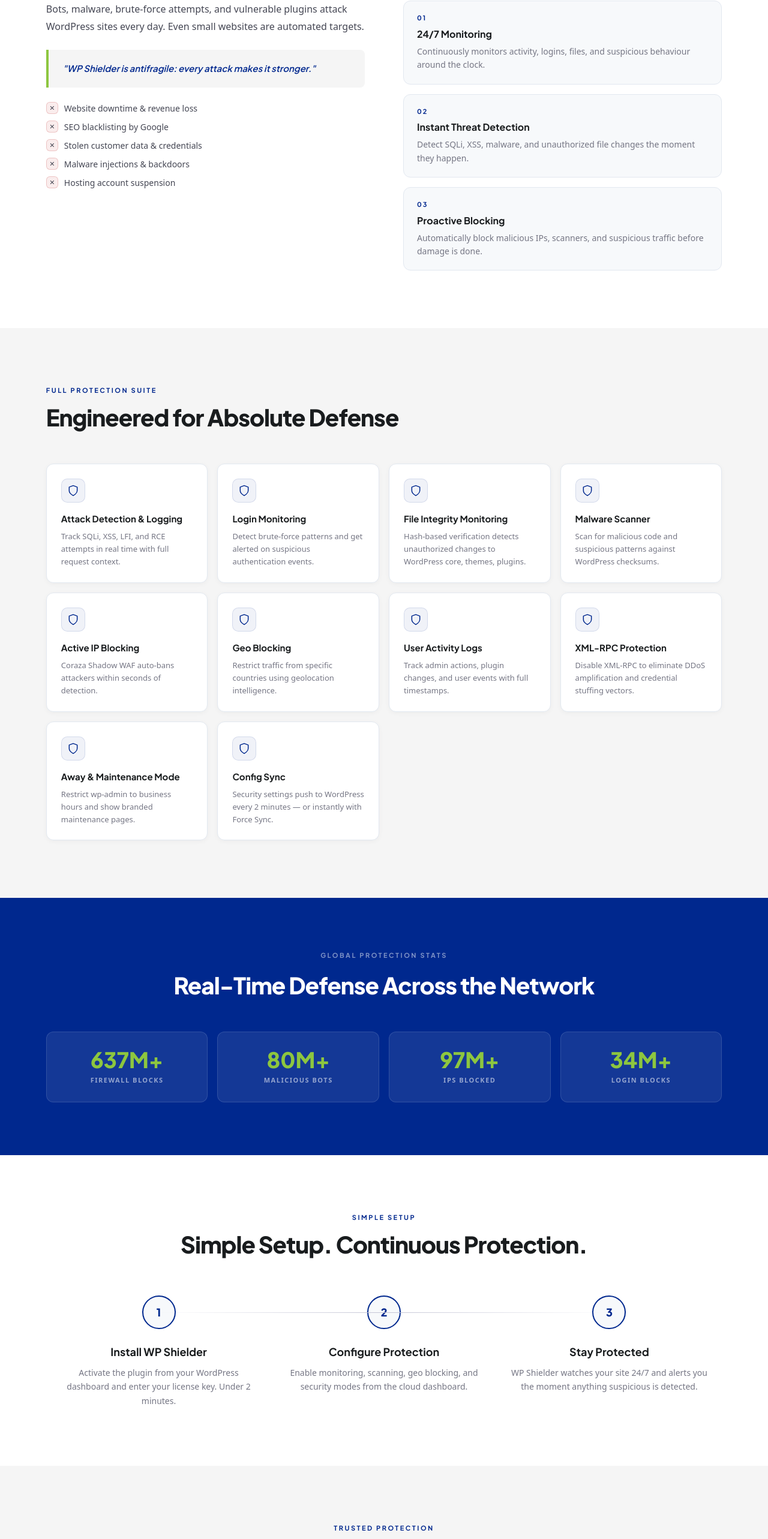
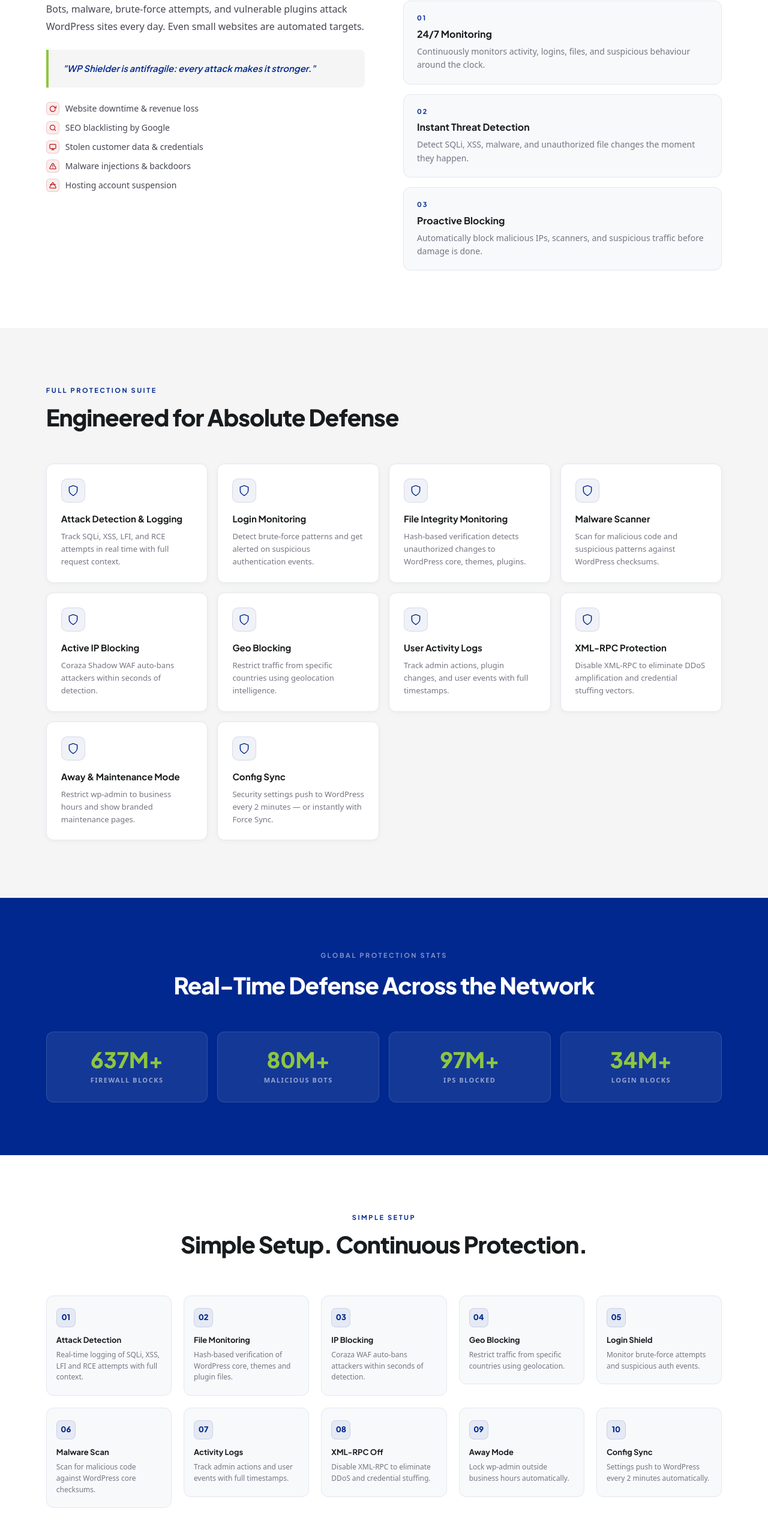
Before and after one commit to srinjoy356/wpshield_dashboard, a Next.js app: page /home in a window 1280 px wide. Shown: the part 1117-3683 px from the top of the page at 60% size. Built offline with nearby package versions, Linux system fonts and the light colour scheme.

Commit message:
added landing page

```diff
--- a/app/(marketing)/home/page.tsx
+++ b/app/(marketing)/home/page.tsx
@@ -313,10 +313,18 @@
                 <p style={{ fontFamily: "'Plus Jakarta Sans',sans-serif", fontSize: 15, fontStyle: "italic", color: C.navy, fontWeight: 600 }}>"WP Shielder is antifragile: every attack makes it stronger."</p>
               </div>
               <div style={{ display: "flex", flexDirection: "column", gap: 10 }}>
-                {["Website downtime & revenue loss","SEO blacklisting by Google","Stolen customer data & credentials","Malware injections & backdoors","Hosting account suspension"].map(t => (
-                  <div key={t} style={{ display: "flex", alignItems: "center", gap: 10, fontSize: 14, color: C.textMid }}>
-                    <div style={{ width: 20, height: 20, borderRadius: 6, background: "rgba(186,26,26,0.08)", border: "1px solid rgba(186,26,26,0.2)", flexShrink: 0, display: "flex", alignItems: "center", justifyContent: "center", fontSize: 11 }}>✕</div>
-                    {t}
+                {[
+                  { icon: <svg width="12" height="12" viewBox="0 0 24 24" fill="none" stroke="#ba1a1a" strokeWidth="2.5" strokeLinecap="round" strokeLinejoin="round"><polyline points="23 4 23 10 17 10"/><path d="M20.49 15a9 9 0 1 1-.18-5.14"/></svg>, text: "Website downtime & revenue loss" },
+                  { icon: <svg width="12" height="12" viewBox="0 0 24 24" fill="none" stroke="#ba1a1a" strokeWidth="2.5" strokeLinecap="round" strokeLinejoin="round"><circle cx="11" cy="11" r="8"/><line x1="21" y1="21" x2="16.65" y2="16.65"/></svg>, text: "SEO blacklisting by Google" },
+                  { icon: <svg width="12" height="12" viewBox="0 0 24 24" fill="none" stroke="#ba1a1a" strokeWidth="2.5" strokeLinecap="round" strokeLinejoin="round"><rect x="2" y="3" width="20" height="14" rx="2" ry="2"/><line x1="8" y1="21" x2="16" y2="21"/><line x1="12" y1="17" x2="12" y2="21"/></svg>, text: "Stolen customer data & credentials" },
+                  { icon: <svg width="12" height="12" viewBox="0 0 24 24" fill="none" stroke="#ba1a1a" strokeWidth="2.5" strokeLinecap="round" strokeLinejoin="round"><path d="M10.29 3.86L1.82 18a2 2 0 0 0 1.71 3h16.94a2 2 0 0 0 1.71-3L13.71 3.86a2 2 0 0 0-3.42 0z"/><line x1="12" y1="9" x2="12" y2="13"/><line x1="12" y1="17" x2="12.01" y2="17"/></svg>, text: "Malware injections & backdoors" },
+                  { icon: <svg width="12" height="12" viewBox="0 0 24 24" fill="none" stroke="#ba1a1a" strokeWidth="2.5" strokeLinecap="round" strokeLinejoin="round"><path d="M10.29 3.86L1.82 18a2 2 0 0 0 1.71 3h16.94a2 2 0 0 0 1.71-3L13.71 3.86a2 2 0 0 0-3.42 0z"/><path d="M3.27 9h17.46"/></svg>, text: "Hosting account suspension" },
+                ].map(item => (
+                  <div key={item.text} style={{ display: "flex", alignItems: "center", gap: 10, fontSize: 14, color: C.textMid }}>
+                    <div style={{ width: 22, height: 22, borderRadius: 6, background: "rgba(186,26,26,0.08)", border: "1px solid rgba(186,26,26,0.18)", flexShrink: 0, display: "flex", alignItems: "center", justifyContent: "center" }}>
+                      {item.icon}
+                    </div>
+                    {item.text}
                   </div>
                 ))}
               </div>
@@ -387,14 +395,28 @@
         <div style={{ maxWidth: 1240, margin: "0 auto", textAlign: "center" }}>
           <Reveal><p style={{ fontFamily: "'Plus Jakarta Sans',sans-serif", fontSize: 11, fontWeight: 700, letterSpacing: "2.5px", textTransform: "uppercase", color: C.navy, marginBottom: 14 }}>Simple Setup</p></Reveal>
           <Reveal delay={60}><h2 style={{ fontFamily: "'Plus Jakarta Sans',sans-serif", fontSize: "clamp(26px,3vw,42px)", fontWeight: 800, lineHeight: 1.12, letterSpacing: "-1px", marginBottom: 64, color: C.text }}>Simple Setup. Continuous Protection.</h2></Reveal>
-          <div className="steps" style={{ display: "grid", gridTemplateColumns: "repeat(3,1fr)", gap: 0, position: "relative" }}>
-            <div style={{ position: "absolute", top: 28, left: "16.66%", right: "16.66%", height: 1, background: `linear-gradient(90deg,transparent,${C.border},transparent)` }}/>
-            {[["1","Install WP Shielder","Activate the plugin from your WordPress dashboard and enter your license key. Under 2 minutes."],["2","Configure Protection","Enable monitoring, scanning, geo blocking, and security modes from the cloud dashboard."],["3","Stay Protected","WP Shielder watches your site 24/7 and alerts you the moment anything suspicious is detected."]].map(([n,t,d], i) => (
-              <Reveal key={n as string} delay={i * 150}>
-                <div style={{ textAlign: "center", padding: "0 24px" }}>
-                  <div style={{ width: 56, height: 56, borderRadius: "50%", background: C.bg, border: `2px solid ${C.navy}`, display: "flex", alignItems: "center", justifyContent: "center", margin: "0 auto 24px", fontFamily: "'Plus Jakarta Sans',sans-serif", fontWeight: 800, fontSize: 18, color: C.navy }}>{n}</div>
-                  <h3 style={{ fontFamily: "'Plus Jakarta Sans',sans-serif", fontSize: 18, fontWeight: 700, marginBottom: 10, color: C.text }}>{t as string}</h3>
-                  <p style={{ fontSize: 14, color: C.textMuted, lineHeight: 1.7, margin: 0 }}>{d as string}</p>
+          <div style={{ display: "grid", gridTemplateColumns: "repeat(5,1fr)", gap: 20 }}>
+            {[
+              ["Attack Detection","Real-time logging of SQLi, XSS, LFI and RCE attempts with full context."],
+              ["File Monitoring","Hash-based verification of WordPress core, themes and plugin files."],
+              ["IP Blocking","Coraza WAF auto-bans attackers within seconds of detection."],
+              ["Geo Blocking","Restrict traffic from specific countries using geolocation."],
+              ["Login Shield","Monitor brute-force attempts and suspicious auth events."],
+              ["Malware Scan","Scan for malicious code against WordPress core checksums."],
+              ["Activity Logs","Track admin actions and user events with full timestamps."],
+              ["XML-RPC Off","Disable XML-RPC to eliminate DDoS and credential stuffing."],
+              ["Away Mode","Lock wp-admin outside business hours automatically."],
+              ["Config Sync","Settings push to WordPress every 2 minutes automatically."],
+            ].map(([t, d], i) => (
+              <Reveal key={t as string} delay={i * 60}>
+                <div style={{ background: C.bg, border: `1px solid ${C.borderSub}`, borderRadius: 12, padding: "20px 16px", textAlign: "left", transition: "border-color 0.2s, box-shadow 0.2s, transform 0.2s" }}
+                  onMouseEnter={e => { (e.currentTarget as HTMLElement).style.borderColor = C.navy; (e.currentTarget as HTMLElement).style.boxShadow = "0 4px 16px rgba(0,40,142,0.07)"; (e.currentTarget as HTMLElement).style.transform = "translateY(-2px)"; }}
+                  onMouseLeave={e => { (e.currentTarget as HTMLElement).style.borderColor = C.borderSub; (e.currentTarget as HTMLElement).style.boxShadow = "none"; (e.currentTarget as HTMLElement).style.transform = "none"; }}>
+                  <div style={{ width: 32, height: 32, borderRadius: 8, background: "rgba(0,40,142,0.07)", border: `1px solid rgba(0,40,142,0.12)`, display: "flex", alignItems: "center", justifyContent: "center", marginBottom: 12 }}>
+                    <span style={{ fontFamily: "'Plus Jakarta Sans',sans-serif", fontSize: 13, fontWeight: 800, color: C.navy }}>{String(i + 1).padStart(2,"0")}</span>
+                  </div>
+                  <h3 style={{ fontFamily: "'Plus Jakarta Sans',sans-serif", fontSize: 13, fontWeight: 700, marginBottom: 6, color: C.text }}>{t as string}</h3>
+                  <p style={{ fontSize: 12, color: C.textMuted, lineHeight: 1.55, margin: 0 }}>{d as string}</p>
                 </div>
               </Reveal>
             ))}
@@ -416,15 +438,21 @@
             </div>
           </Reveal>
           <div className="tbadges" style={{ display: "grid", gridTemplateColumns: "repeat(5,1fr)", gap: 14 }}>
-            {["Real-Time Monitoring","Malware Detection","WordPress Focused","Performance Friendly","Agency Ready"].map((l, i) => (
-              <Reveal key={l} delay={i * 70}>
+            {[
+              { label: "Real-Time Monitoring", icon: <svg width="16" height="16" viewBox="0 0 24 24" fill="none" stroke={C.navy} strokeWidth="2" strokeLinecap="round" strokeLinejoin="round"><polyline points="22 12 18 12 15 21 9 3 6 12 2 12"/></svg> },
+              { label: "Malware Detection", icon: <svg width="16" height="16" viewBox="0 0 24 24" fill="none" stroke={C.navy} strokeWidth="2" strokeLinecap="round" strokeLinejoin="round"><circle cx="11" cy="11" r="8"/><line x1="21" y1="21" x2="16.65" y2="16.65"/><line x1="11" y1="8" x2="11" y2="14"/><line x1="8" y1="11" x2="14" y2="11"/></svg> },
+              { label: "WordPress Focused", icon: <svg width="16" height="16" viewBox="0 0 24 24" fill="none" stroke={C.navy} strokeWidth="2" strokeLinecap="round" strokeLinejoin="round"><path d="M12 22s8-4 8-10V5l-8-3-8 3v7c0 6 8 10 8 10z"/></svg> },
+              { label: "Performance Friendly", icon: <svg width="16" height="16" viewBox="0 0 24 24" fill="none" stroke={C.navy} strokeWidth="2" strokeLinecap="round" strokeLinejoin="round"><path d="M13 2L3 14h9l-1 8 10-12h-9l1-8z"/></svg> },
+              { label: "Agency Ready", icon: <svg width="16" height="16" viewBox="0 0 24 24" fill="none" stroke={C.navy} strokeWidth="2" strokeLinecap="round" strokeLinejoin="round"><path d="M17 21v-2a4 4 0 0 0-4-4H5a4 4 0 0 0-4 4v2"/><circle cx="9" cy="7" r="4"/><path d="M23 21v-2a4 4 0 0 0-3-3.87"/><path d="M16 3.13a4 4 0 0 1 0 7.75"/></svg> },
+            ].map((b, i) => (
+              <Reveal key={b.label} delay={i * 70}>
                 <div style={{ background: C.white, border: `1px solid ${C.borderSub}`, borderRadius: 10, padding: "18px 14px", textAlign: "center", transition: "border-color 0.2s, box-shadow 0.2s" }}
                   onMouseEnter={e => { (e.currentTarget as HTMLElement).style.borderColor = C.navy; (e.currentTarget as HTMLElement).style.boxShadow = "0 4px 16px rgba(0,40,142,0.08)"; }}
                   onMouseLeave={e => { (e.currentTarget as HTMLElement).style.borderColor = C.borderSub; (e.currentTarget as HTMLElement).style.boxShadow = "none"; }}>
-                  <div style={{ width: 28, height: 28, borderRadius: "50%", background: "rgba(0,40,142,0.07)", border: `1px solid rgba(0,40,142,0.12)`, margin: "0 auto 10px", display: "flex", alignItems: "center", justifyContent: "center" }}>
-                    <svg width="14" height="14" viewBox="0 0 24 24" fill="none" stroke={C.navy} strokeWidth="2" strokeLinecap="round" strokeLinejoin="round"><path d="M12 22s8-4 8-10V5l-8-3-8 3v7c0 6 8 10 8 10z"/></svg>
+                  <div style={{ width: 32, height: 32, borderRadius: "50%", background: "rgba(0,40,142,0.07)", border: `1px solid rgba(0,40,142,0.12)`, margin: "0 auto 10px", display: "flex", alignItems: "center", justifyContent: "center" }}>
+                    {b.icon}
                   </div>
-                  <p style={{ fontSize: 12, color: C.textMid, fontWeight: 600, lineHeight: 1.4, margin: 0 }}>{l}</p>
+                  <p style={{ fontSize: 12, color: C.textMid, fontWeight: 600, lineHeight: 1.4, margin: 0 }}>{b.label}</p>
                 </div>
               </Reveal>
             ))}
```
